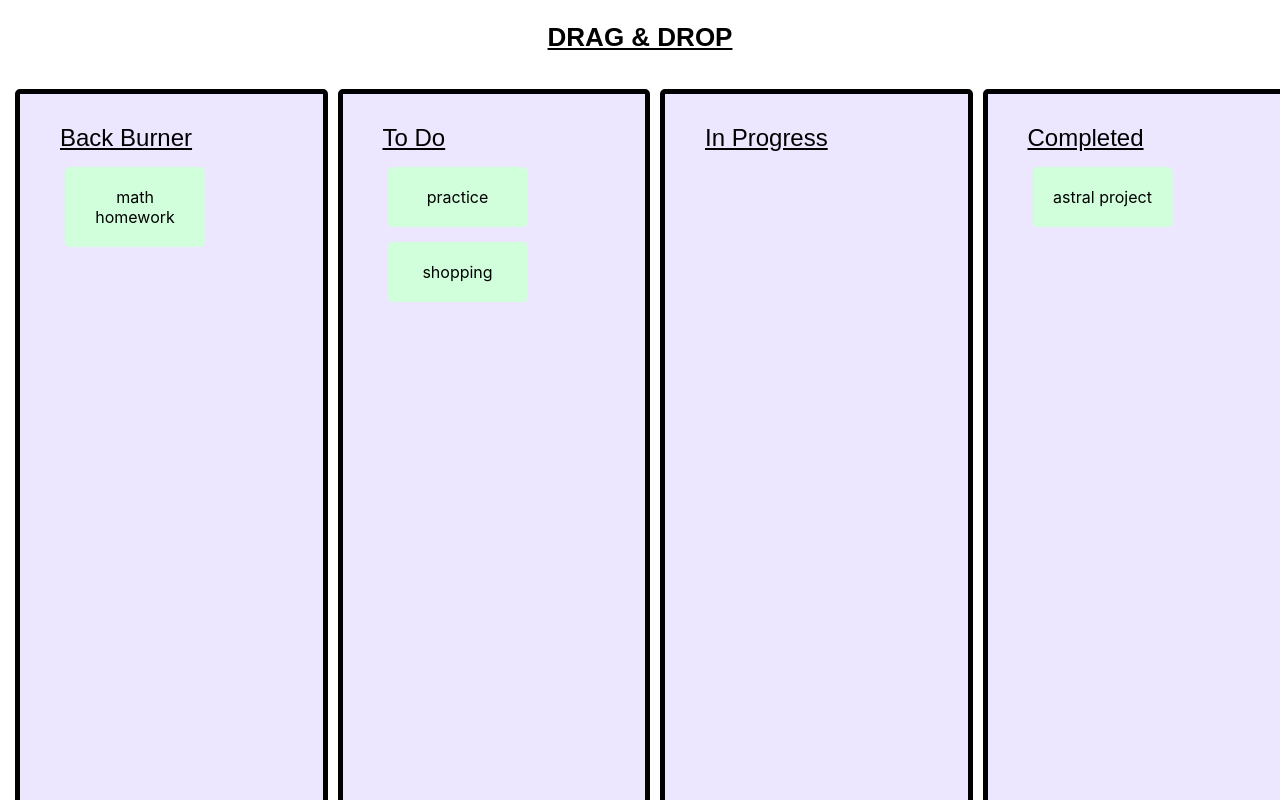
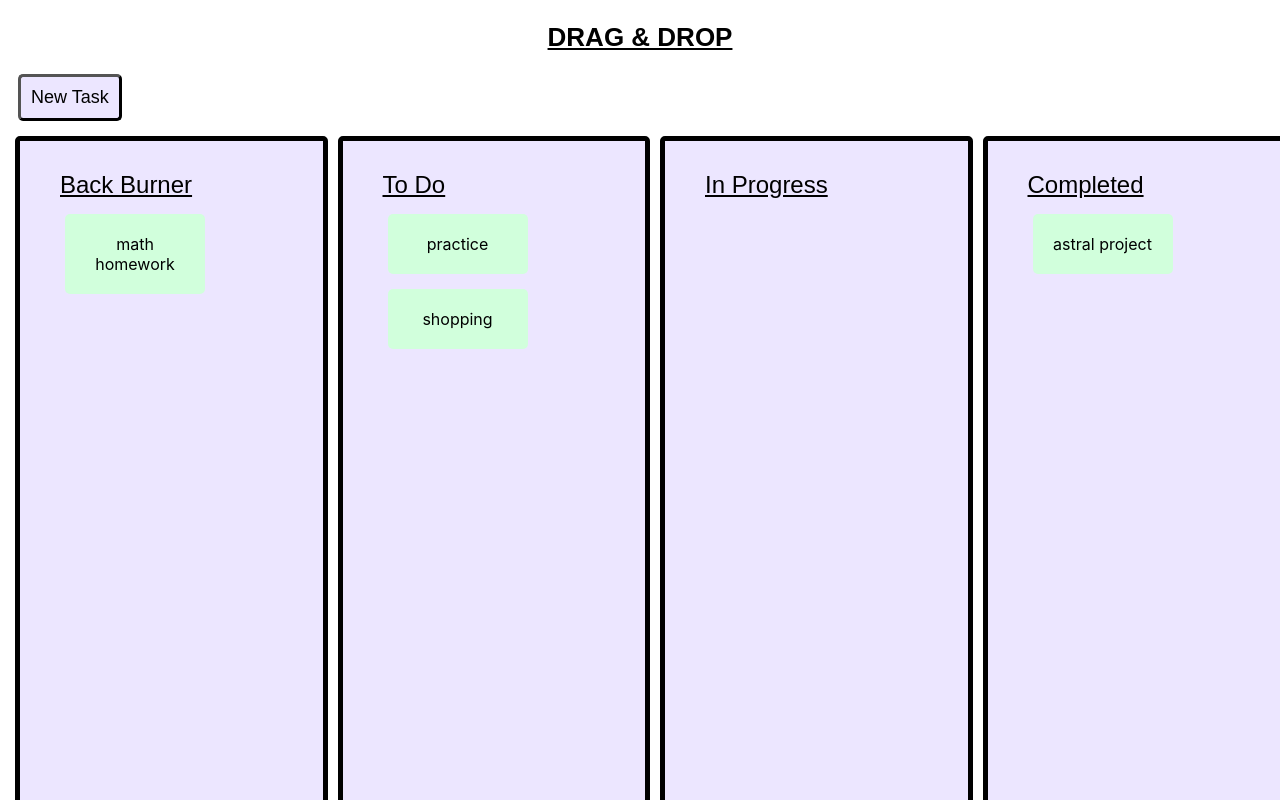
Before and after one commit to adsteward/dragAndDropTodos, a React (Create React App) app: page / in a window 1280 px wide. Shown: the top 800 px of the page. Built offline with nearby package versions, Linux system fonts and the light colour scheme.

Commit message:
new task button

```diff
--- a/src/App.css
+++ b/src/App.css
@@ -10,7 +10,17 @@
   text-decoration: underline;
 }
 
-
+.newtask {
+  background-color: #ece6ff;
+  border-color: black;
+  border-width: medium;
+  border-radius: 5px;
+  text-align: center;
+  font-size: 18px;
+  font-family: "Arial";
+  padding: 10px 10px;
+  margin-left: 18px;
+}
 
 .categories {
   display: grid;
--- a/src/DragAndDrop.js
+++ b/src/DragAndDrop.js
@@ -59,9 +59,15 @@ export default class DragDrop extends React.Component {
     });
   }
 
-  // componentDidMount(){
-  //   this.nameInput.focus();
-  // }
+  newTask = () => {
+      this.setState(state => {
+
+        const todos = state.todos.concat({taskName: "Enter a task Name", category: "backburn"});
+        return {
+          todos,
+        };
+      });
+    }
 
 
     render(){
@@ -94,6 +100,7 @@ export default class DragDrop extends React.Component {
                 onChange={e => this.handleInputChange(e.target.value, task.taskName)}
                 />
           </Editable>
+
           // <div>
           // <makeTaskCard task={this.task} onDragStart={this.onDragStart}/>
           // </div>
@@ -102,10 +109,14 @@ export default class DragDrop extends React.Component {
       return(
         <div className= "container-drag">
         <h2 className="header">DRAG & DROP</h2>
+        <button className="newtask" onClick={this.newTask} >
+          New Task
+        </button>
           <div className= "categories">
             <div className="backburn droppable" onDragOver={(e)=>this.onDragOver(e)}
             onDrop = {(e) => this.onDrop(e, "backburn")}>
               <span className="category-header">Back Burner</span>
+
               {todos.backburn}
             </div>
 
```
Lines whose indentation alone changed are shown as unchanged.
